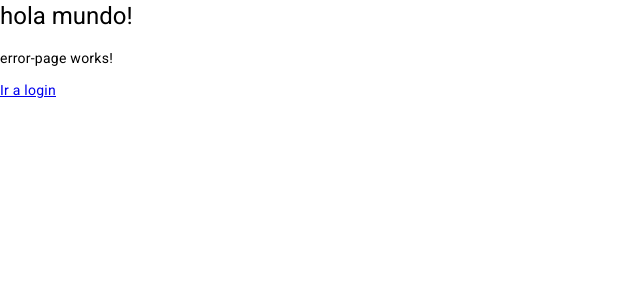
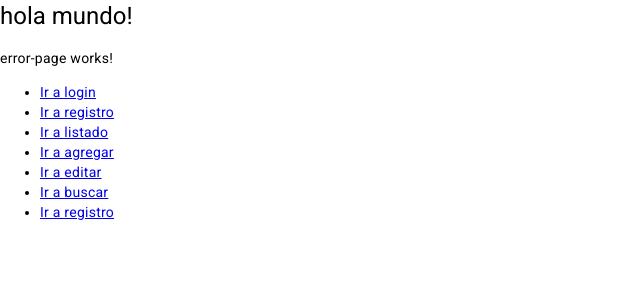
Before and after one commit to adrcorona13/05-HeroesApp, an Angular app: page /404 in a window 1280 px wide. Shown: the top 300 px of the page, without its empty margins (0-640 px from the left). Built offline with nearby package versions, Linux system fonts and the light colour scheme.

Commit message:
agregar rutas heroes Module

```diff
--- a/src/app/app-routing.module.ts
+++ b/src/app/app-routing.module.ts
@@ -8,6 +8,10 @@
   {
     path: 'auth',
     loadChildren: () => import('./auth/auth.module').then( m => m.AuthModule)
+  },
+  {
+    path: 'heroes',
+    loadChildren: () => import('./heroes/heroes.module').then( m => m.HeroesModule)
   },
   {
     path: '404',
--- a/src/app/heroes/heroes.module.ts
+++ b/src/app/heroes/heroes.module.ts
@@ -1,5 +1,7 @@
 import { NgModule } from '@angular/core';
 import { CommonModule } from '@angular/common';
+
+import { HeroesRoutingModule } from './heroes-routing.module';
 
 import { AgregarComponent } from './pages/agregar/agregar.component';
 import { BuscarComponent } from './pages/buscar/buscar.component';
@@ -16,7 +18,8 @@
     ListadoComponent
   ],
   imports: [
-    CommonModule
+    CommonModule,
+    HeroesRoutingModule
   ]
 })
 export class HeroesModule { }
--- a/src/app/shared/error-page/error-page.component.html
+++ b/src/app/shared/error-page/error-page.component.html
@@ -1,5 +1,39 @@
 <p>error-page works!</p>
 
-<a routerLink="/auth/login">
-    Ir a login
-</a>
+<ul>
+    <li>
+        <a routerLink="/auth/login">
+            Ir a login
+        </a>
+    </li>
+    <li>
+        <a routerLink="/auth/registro">
+            Ir a registro
+        </a>
+    </li>
+    <li>
+        <a routerLink="/heroes/">
+            Ir a listado
+        </a>
+    </li>
+    <li>
+        <a routerLink="/heroes/agregar">
+            Ir a agregar
+        </a>
+    </li>
+    <li>
+        <a routerLink="/heroes/editar/1">
+            Ir a editar
+        </a>
+    </li>
+    <li>
+        <a routerLink="/heroes/buscar">
+            Ir a buscar
+        </a>
+    </li>
+    <li>
+        <a routerLink="/heroes/1">
+            Ir a registro
+        </a>
+    </li>
+</ul>
```
Also changed, not shown: src/app/heroes/heroes-routing.module.ts (added, +49 -0 lines).
